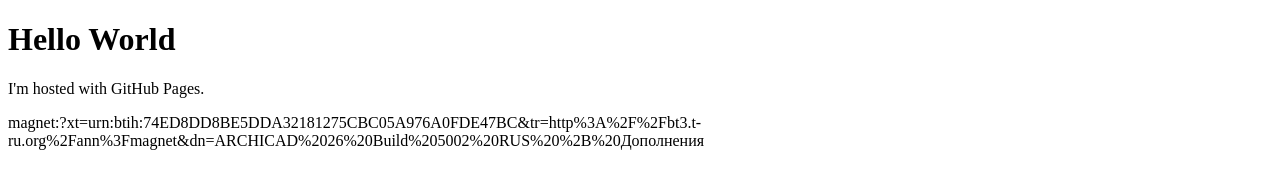
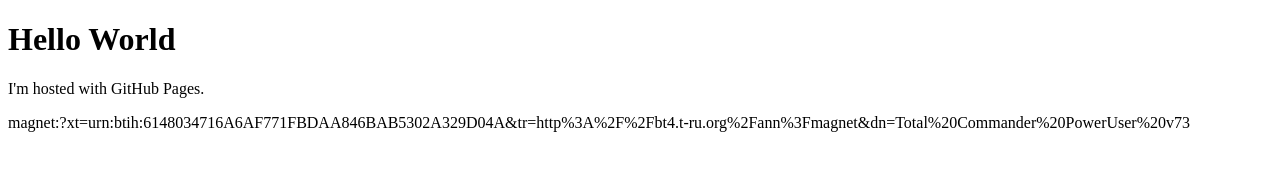
Before and after one commit to delphius/delphius.github.io, a plain HTML site: page index.html in a window 1280 px wide. Drawn offline with Linux system fonts and the light colour scheme.

Commit message:
Update index.html

```diff
--- a/index.html
+++ b/index.html
@@ -3,5 +3,5 @@
 <body>
 <h1>Hello World</h1>
 <p>I'm hosted with GitHub Pages.</p>
-magnet:?xt=urn:btih:74ED8DD8BE5DDA32181275CBC05A976A0FDE47BC&tr=http%3A%2F%2Fbt3.t-ru.org%2Fann%3Fmagnet&dn=ARCHICAD%2026%20Build%205002%20RUS%20%2B%20Дополнения
+magnet:?xt=urn:btih:6148034716A6AF771FBDAA846BAB5302A329D04A&tr=http%3A%2F%2Fbt4.t-ru.org%2Fann%3Fmagnet&dn=Total%20Commander%20PowerUser%20v73
 </html>
```
